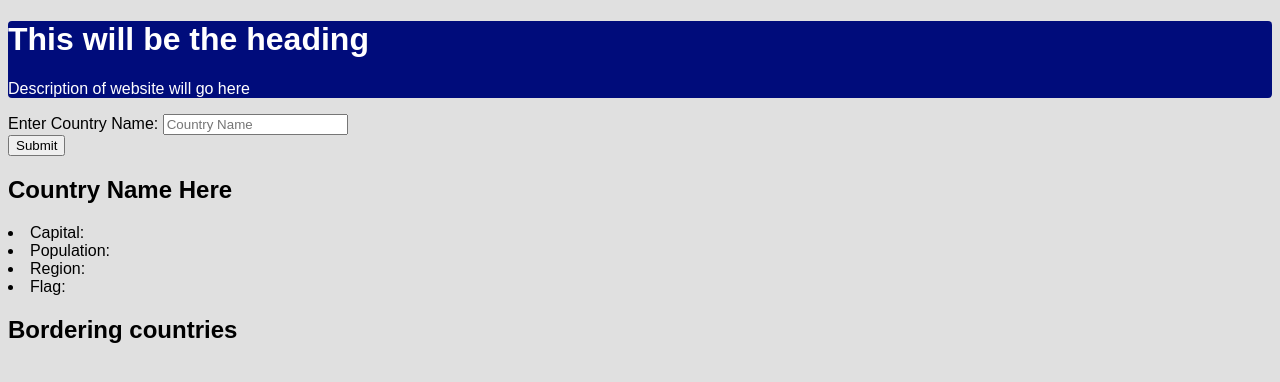
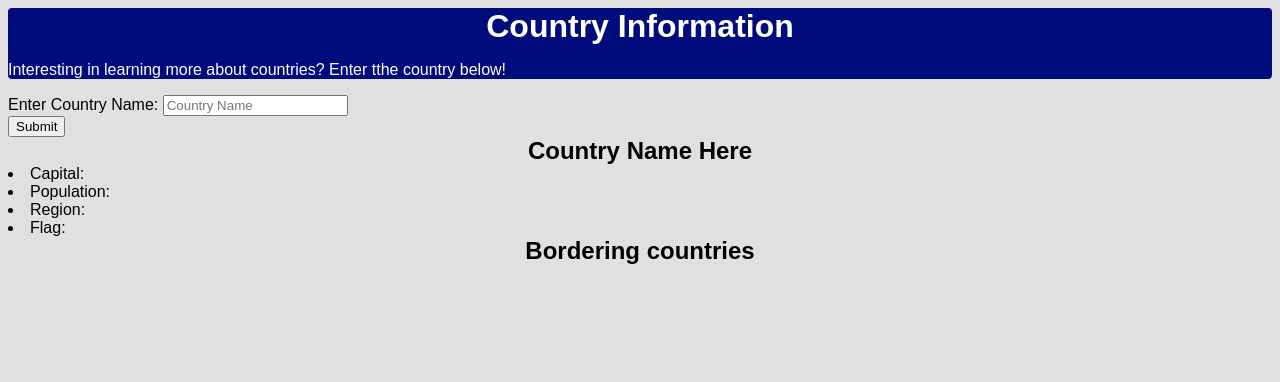
Before and after one commit to Jayden-Harold/2656236-lab4-sd, a plain HTML site: page index.html in a window 1280 px wide. Drawn offline with Linux system fonts and the light colour scheme.

Commit message:
Update css

```diff
--- a/index.html
+++ b/index.html
@@ -8,8 +8,8 @@
 </head>
 <body>
     <header>
-        <h1 style="color:white">This will be the heading</h1>
-        <p style="color:white">Description of website will go here</p>
+        <h1 style="color:white">Country Information</h1>
+        <p style="color:white">Interesting in learning more about countries? Enter tthe country below!</p>
     </header>
     <section id="input-container">
         <form id="inputs">
@@ -18,7 +18,7 @@
     <button type="button" id="submitButton">Submit</button>
     </section>
     <section id="country-info">
-        <h2>Country Name Here</h2>
+        <h1>Country Name Here</h1>
         <li>Capital: </li>
         <li>Population: </li>
         <li>Region: </li>
--- a/style.css
+++ b/style.css
@@ -9,11 +9,13 @@ body{
 }
 
 header{
+    margin: 0 auto;
     align-items: center;
     background-color: #000c7b;
     border-radius: 4px;
 }
 
 h1{
-    align-items: center;
+    margin: 0 auto;
+    text-align: center;
 }
```
